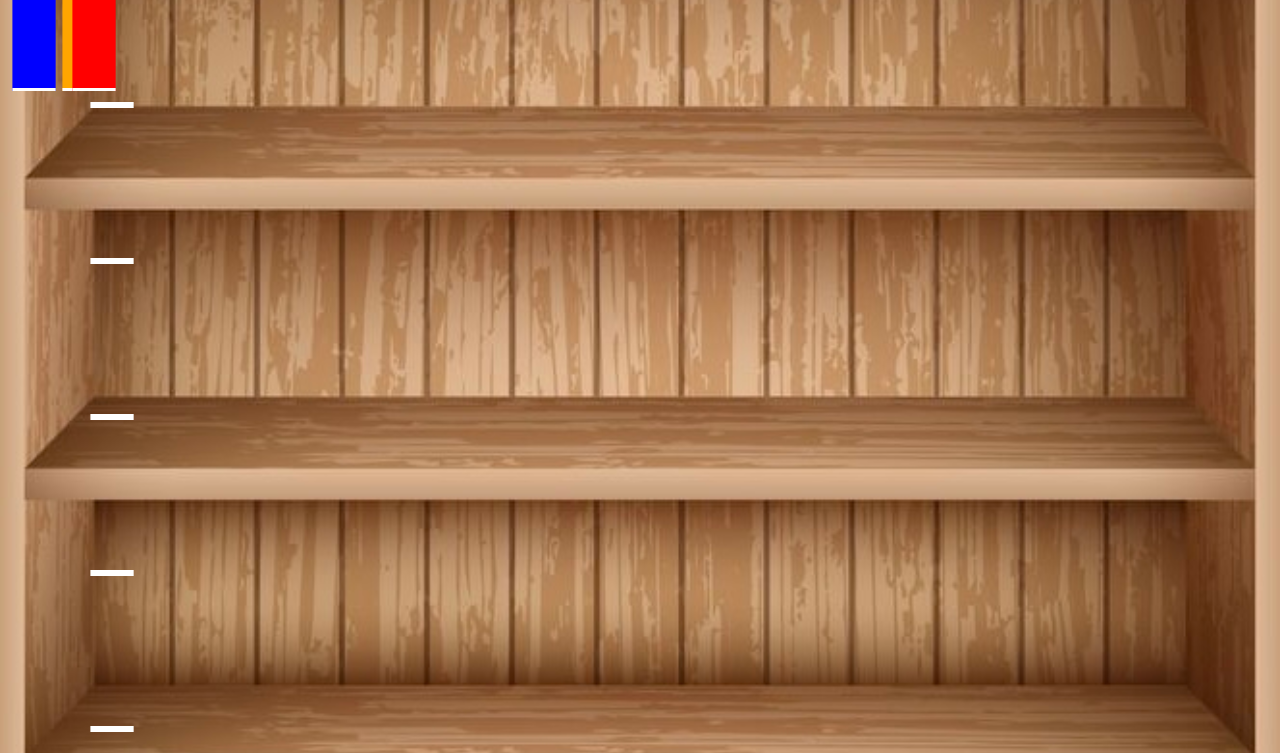
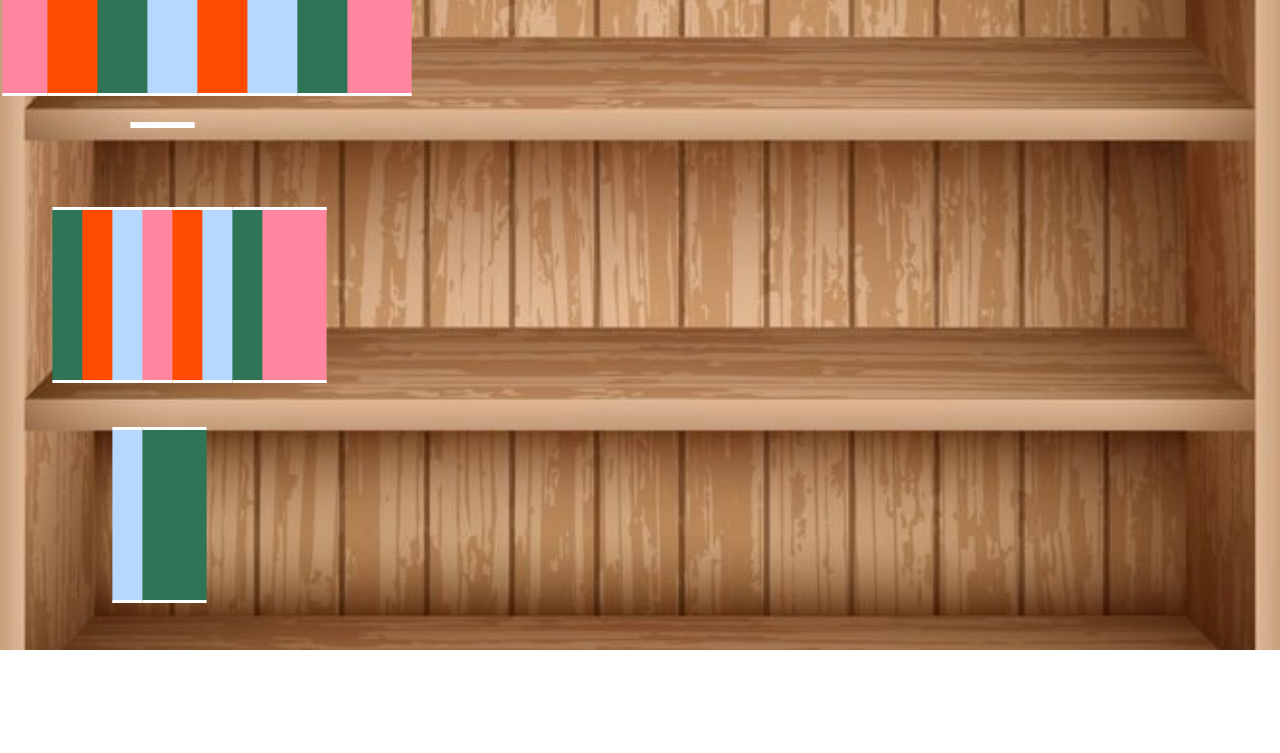
Before and after one commit to Sanaajade/Sanaa_Portfolio, a plain HTML site: page index.html in a window 1280 px wide. Shown: the part 150-903 px from the top of the page. After the commit the page ends 800 px from the top, so only its background shows below. Drawn offline with Linux system fonts and the light colour scheme; a web font is replaced by a local one.

Commit message:
added books

```diff
--- a/index.html
+++ b/index.html
@@ -25,8 +25,8 @@ html {
   }
 
   .spine {
-    width: 200px;
-    height: 150px;
+    width: 300px;
+    height: 170px;
     border: 3px solid white;
     clip-path: inset(0 39% 0 40%);
     z-index: 2;
@@ -34,23 +34,140 @@ html {
 
   .book1 {
     position: absolute;
-    left: -70px;
-    top: 85px;
-    background-color: blue;
+    left: -120px;
+    top: 70px;
+    background-color: #ff869e;
   }
 
   .book2{
     position: absolute;
-    left: -20px;
-    top: 85px;
-    background-color: orange;
+    left: -75px;
+    top: 70px;
+    background-color: #ff4b00;
   }
 
   .book3{
     position: absolute;
+    left: -25px;
+    top: 70px;
+    background-color: #2e7457;
+  }
+ .book4{
+    position: absolute;
+    left: 25px;
+    top: 70px;
+    background-color: #b6d8ff;
+  }
+
+   .book5{
+    position: absolute;
+    left: 75px;
+    top: 70px;
+    background-color: #ff4b00;
+  }
+
+   .book6{
+    position: absolute;
+    left: 125px;
+    top: 70px;
+    background-color: #b6d8ff;
+  }
+
+  .book7{
+    position: absolute;
+    left: 175px;
+    top: 70px;
+    background-color: #2e7457;
+  }
+
+  .book8{
+    position: absolute;
+    left: 225px;
+    top: 70px;
+    background-color: #ff869e;
+  }
+
+  .book9{
+    position: absolute;
+    left: -50px;
+    bottom: 47px;
+    background-color: #ff4b00;
+  }
+
+  .book9{
+    position: absolute;
+    left: -40px;
+    bottom: 47px;
+    background-color: #ff869e;
+  }
+
+  .book9{
+    position: absolute;
     left: -10px;
-    top: 85px;
-    background-color: red;
+    bottom: 47px;
+    background-color: #b6d8ff;
+  }
+
+  .book10{
+    position: absolute;
+    left: 20px;
+    bottom: 47px;
+    background-color: #2e7457;
+  }
+
+  .book11{
+    position: absolute;
+    left: -70px;
+    bottom: 267px;
+    background-color: #2e7457;
+  }
+  .book12{
+    position: absolute;
+    left: -40px;
+    bottom: 267px;
+    background-color: #ff4b00;
+  }
+
+  .book13{
+    position: absolute;
+    left: -10px;
+    bottom: 267px;
+    background-color: #b6d8ff ;
+  }
+
+  .book14{
+    position: absolute;
+    left: 20px;
+    bottom: 267px;
+    background-color: #ff869e;
+  }
+
+  .book15{
+    position: absolute;
+    left: 50px;
+    bottom: 267px;
+    background-color: #ff4b00;
+  }
+
+  .book16{
+    position: absolute;
+    left: 80px;
+    bottom: 267px;
+    background-color: #b6d8ff ;
+  }
+
+  .book17{
+    position: absolute;
+    left: 110px;
+    bottom: 267px;
+    background-color: #2e7457;
+  }
+
+  .book18{
+    position: absolute;
+    left: 140px;
+    bottom: 267px;
+    background-color: #ff869e;
   }
 
   </style>
```
